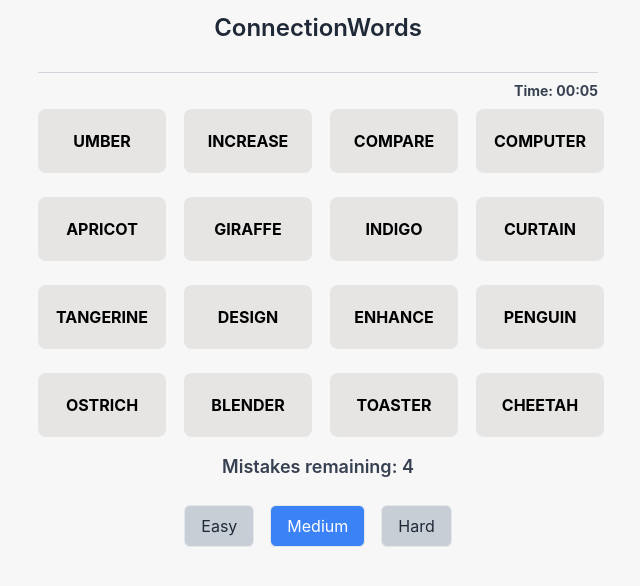
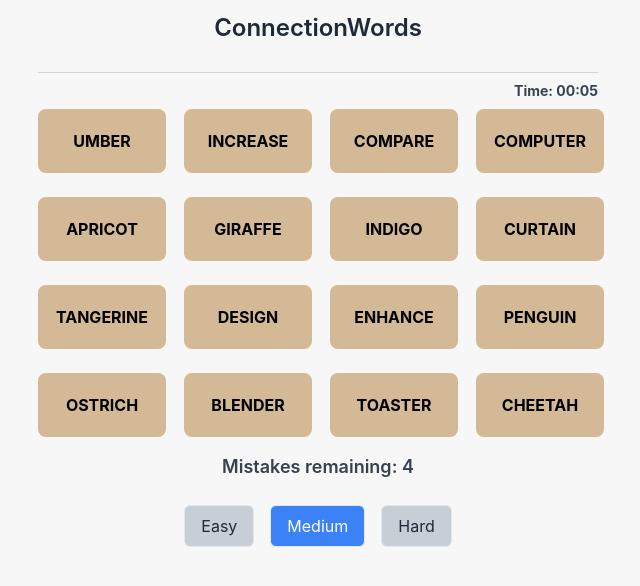
Before and after one commit to Heminyildiz/ConnectionWords, a React (Create React App) app: page / in a window 1280 px wide. Shown: the top 586 px of the page, without its empty margins (322-962 px from the left). Built offline with nearby package versions, Linux system fonts and the light colour scheme.

Commit message:
Update WordButton.jsx

```diff
--- a/src/components/WordButton.jsx
+++ b/src/components/WordButton.jsx
@@ -4,10 +4,10 @@ const WordButton = ({ word, onClick, isSelected }) => {
   // Sabit boyut: w-32 (8rem) genişlik, h-16 (4rem) yükseklik
   const baseStyle = "w-32 h-16 flex items-center justify-center rounded-lg transition-all duration-300 ease-in-out cursor-pointer text-base font-bold uppercase";
 
-  // Eğer kelime çözüldüyse, farklı renk göster (örneğin, gri) ve tıklanamaz
+  // Çözülen kelime: gri (#B0B0B0) ve tıklanamaz
   const solvedStyle = word.solved ? "bg-[#B0B0B0] pointer-events-none" : "";
-  // Çözülmediyse, seçili olup olmamasına göre arka plan rengi
-  const boxStyle = !word.solved ? (isSelected ? "bg-[#C8CED6]" : "bg-[#E6E5E4]") : "";
+  // Eğer kelime çözüldüyse değilse; seçiliyse (#C8CED6), normalde ise #D4B996
+  const boxStyle = !word.solved ? (isSelected ? "bg-[#C8CED6]" : "bg-[#D4B996]") : "";
 
   return (
     <button onClick={onClick} className={`${baseStyle} ${solvedStyle} ${boxStyle}`}>
```
